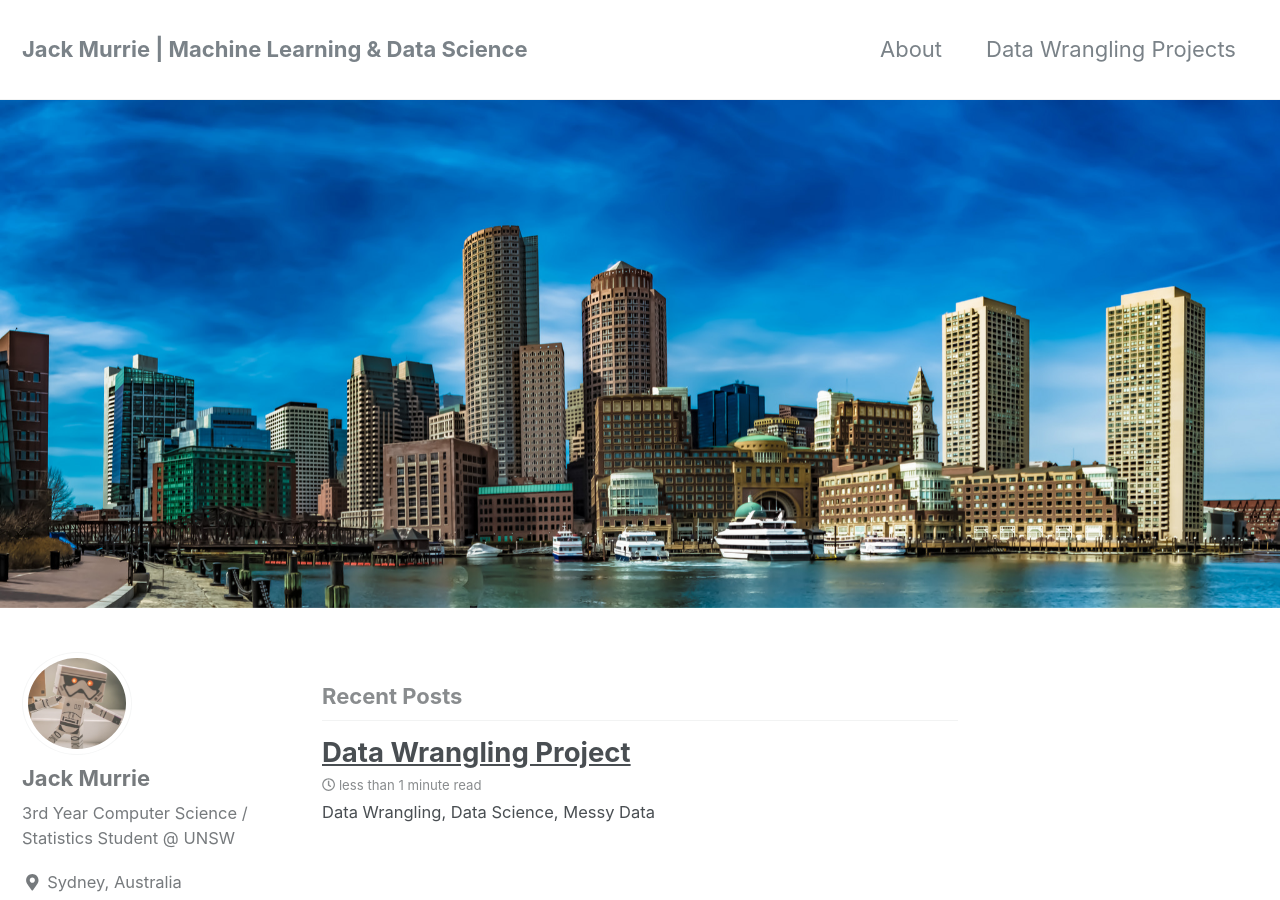
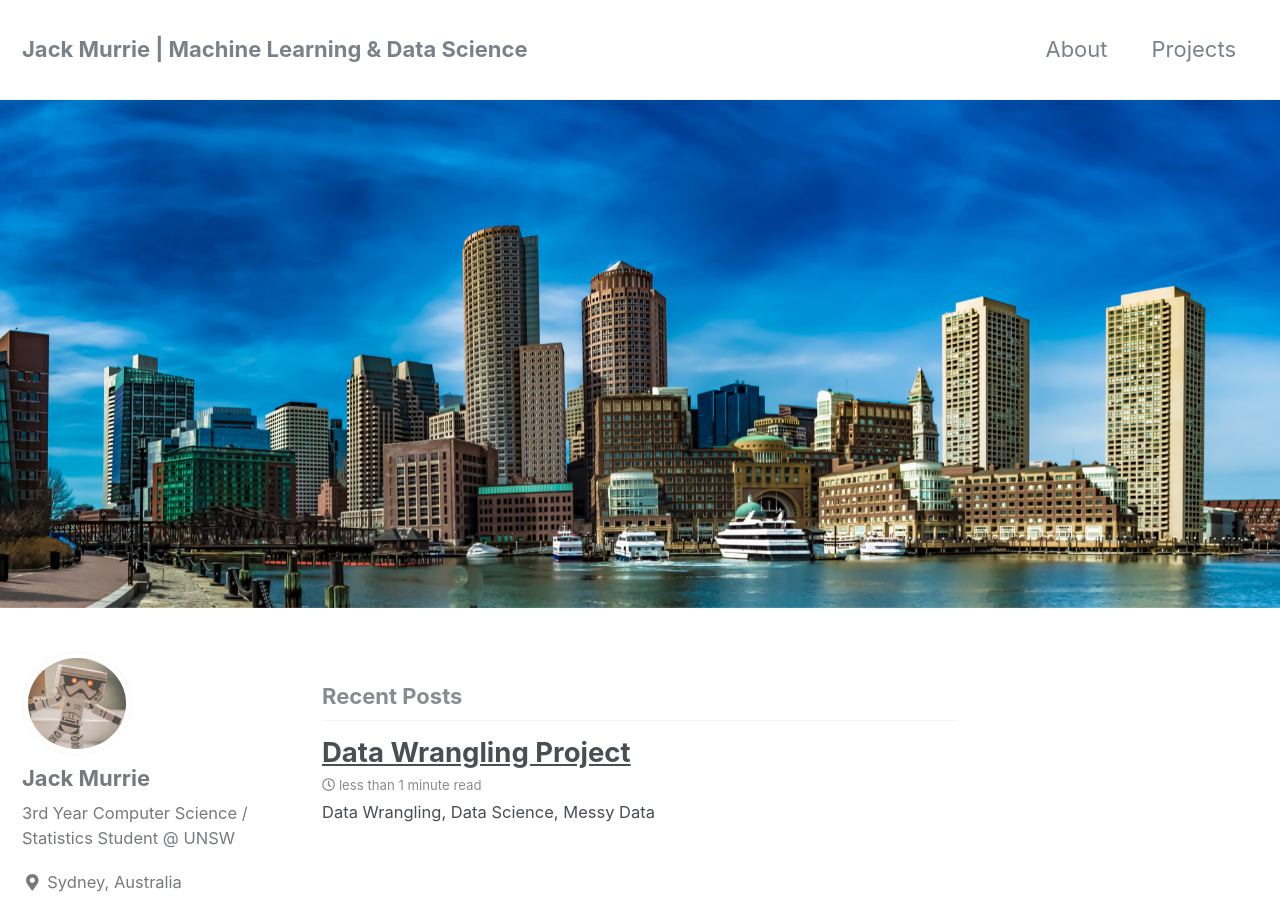
Before and after one commit to JackMurrie/JackMurrie.github.io, a Jekyll site: the page built from index.html, in a window 1280 px wide and 900 px high. Built offline with Jekyll 4.4.1, drawn with Linux system fonts in a browser that asks for light colours; nearby versions of some CDN libraries; the list of posts is cut into pages by our own code.

Commit message:
Update navigation.yml

```diff
--- a/_data/navigation.yml
+++ b/_data/navigation.yml
@@ -2,7 +2,7 @@
 main:
   - title: "About"
     url: /about/
-  - title: "Data Wrangling Projects"
+  - title: "Projects"
     url: /data-wrangling/
   # - title: "About"
   #   url: https://mmistakes.github.io/minimal-mistakes/about/
```
